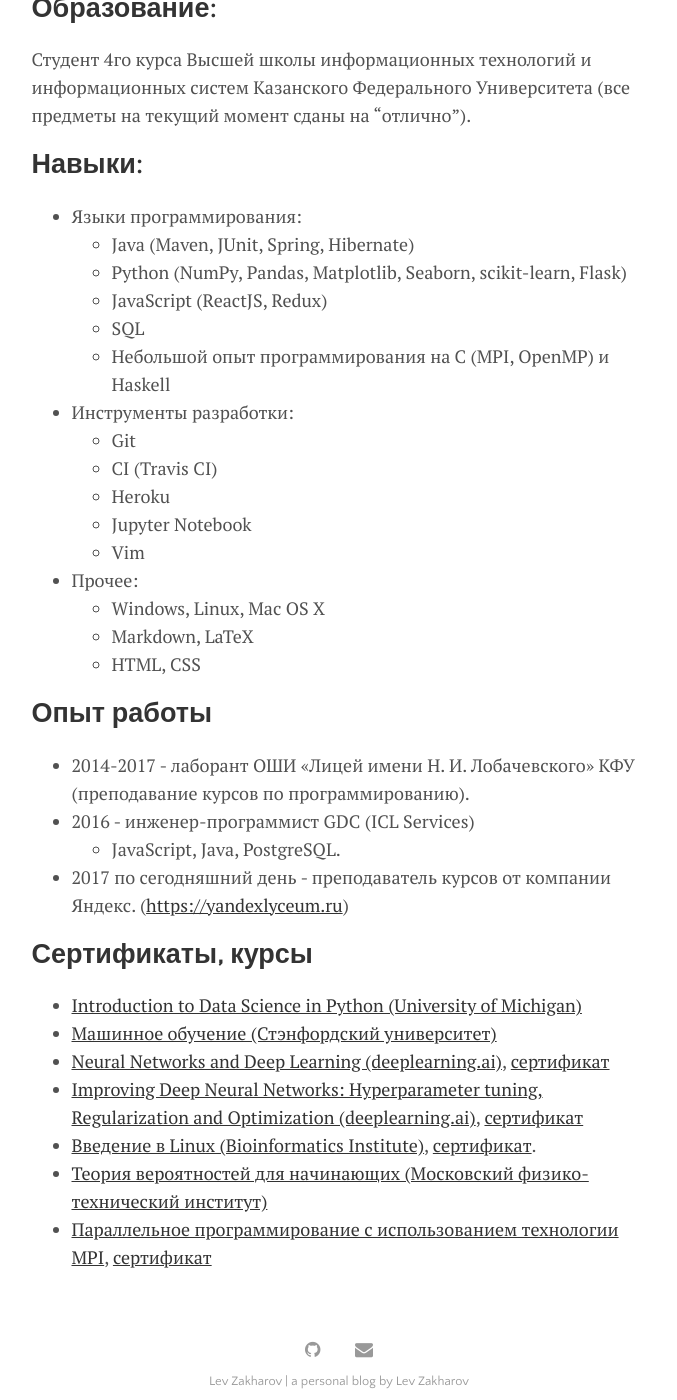
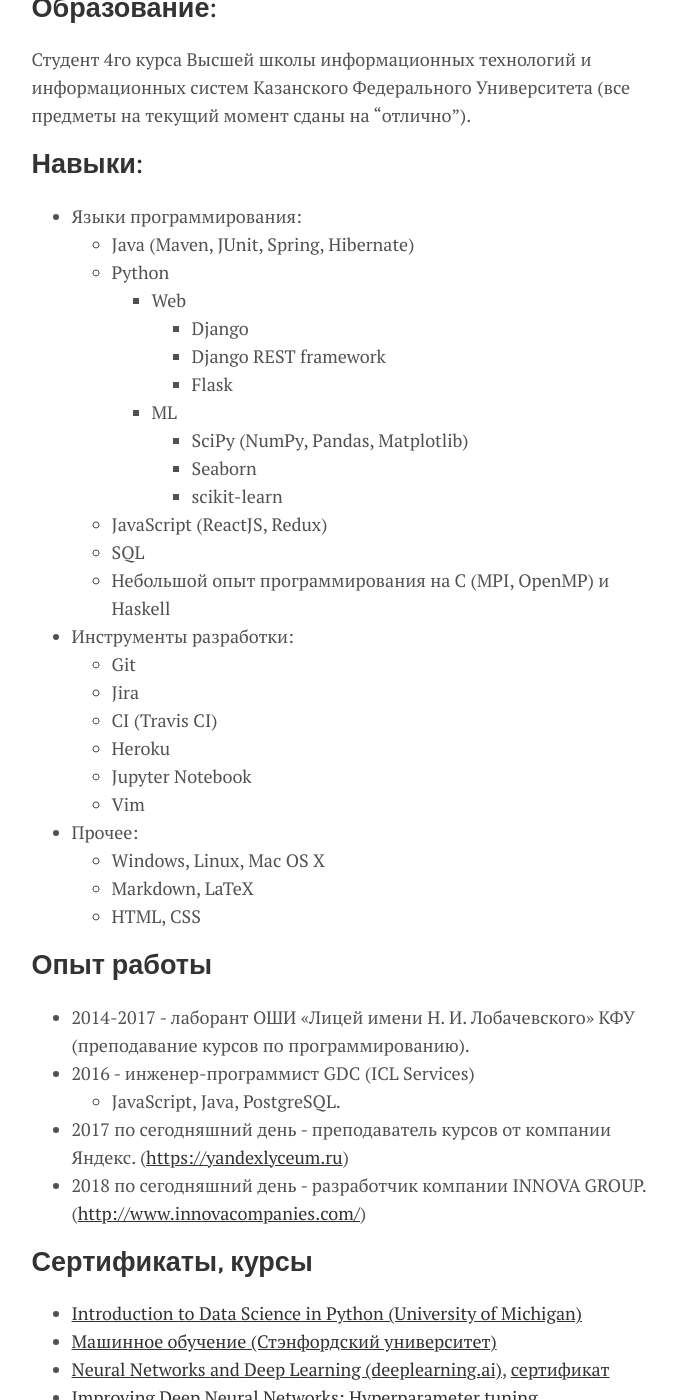
Before and after one commit to GatinMI/lzakharov.github.io, a Jekyll site: the page built from menu/resume.md, in a window 1280 px wide and 1400 px high, scrolled down 551 px. Shown: the whole window, without its empty margins (301-978 px from the left). Built offline with Jekyll 4.4.1, drawn with Linux system fonts in a browser that asks for light colours; nearby versions of some CDN libraries.

Commit message:
Update resume

```diff
--- a/menu/resume.md
+++ b/menu/resume.md
@@ -36,12 +36,21 @@ title: Резюме
 
 - Языки программирования:
   - Java (Maven, JUnit, Spring, Hibernate)
-  - Python (NumPy, Pandas, Matplotlib, Seaborn, scikit-learn, Flask)
+  - Python
+    - Web
+      - Django
+      - Django REST framework
+      - Flask
+    - ML
+      - SciPy (NumPy, Pandas, Matplotlib)
+      - Seaborn
+      - scikit-learn
   - JavaScript (ReactJS, Redux)
   - SQL
   - Небольшой опыт программирования на C (MPI, OpenMP) и Haskell
 - Инструменты разработки:
   - Git
+  - Jira
   - CI (Travis CI)
   - Heroku
   - Jupyter Notebook
@@ -58,6 +67,7 @@ title: Резюме
 - 2016 - инженер-программист GDC (ICL Services)
   - JavaScript, Java, PostgreSQL.
 - 2017 по сегодняшний день - преподаватель курсов от компании Яндекс. (<https://yandexlyceum.ru>)
+- 2018 по сегодняшний день - разработчик компании INNOVA GROUP. (<http://www.innovacompanies.com/>)
 
 ## Сертификаты, курсы
 
```
